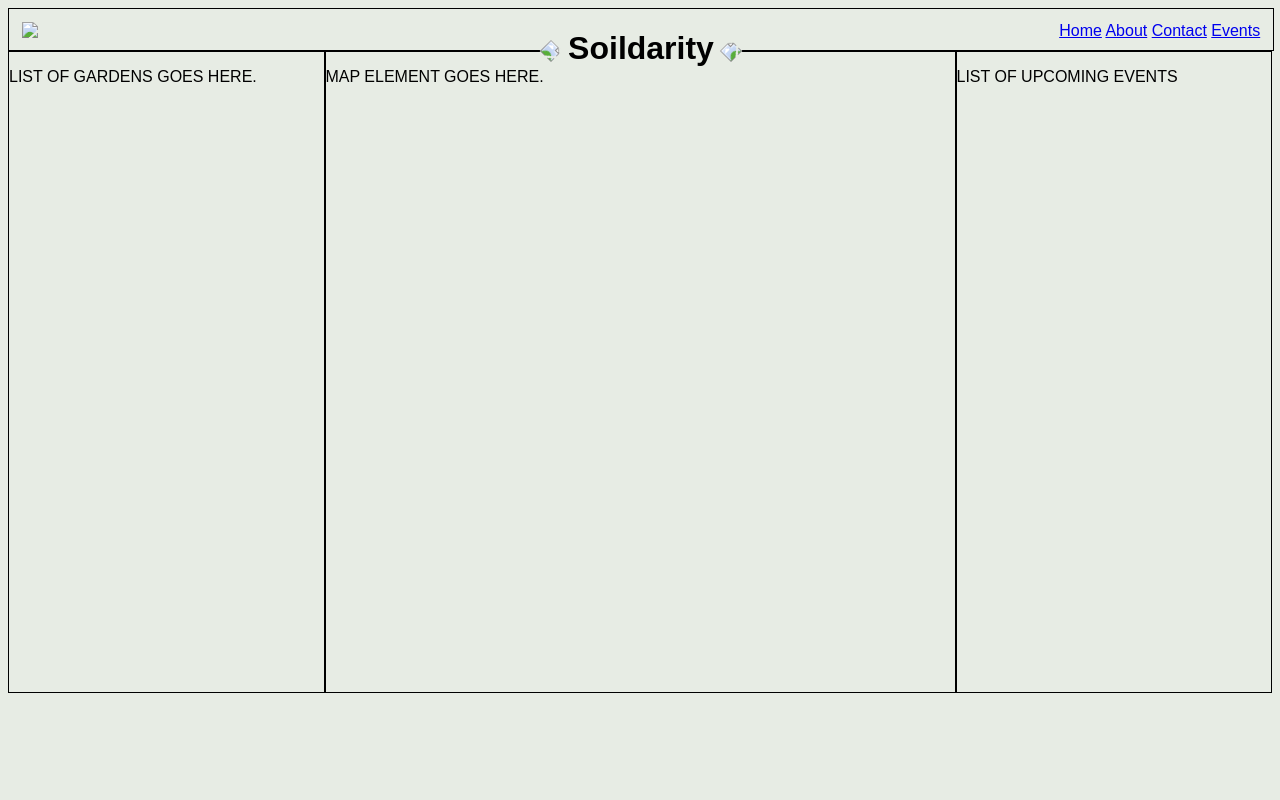
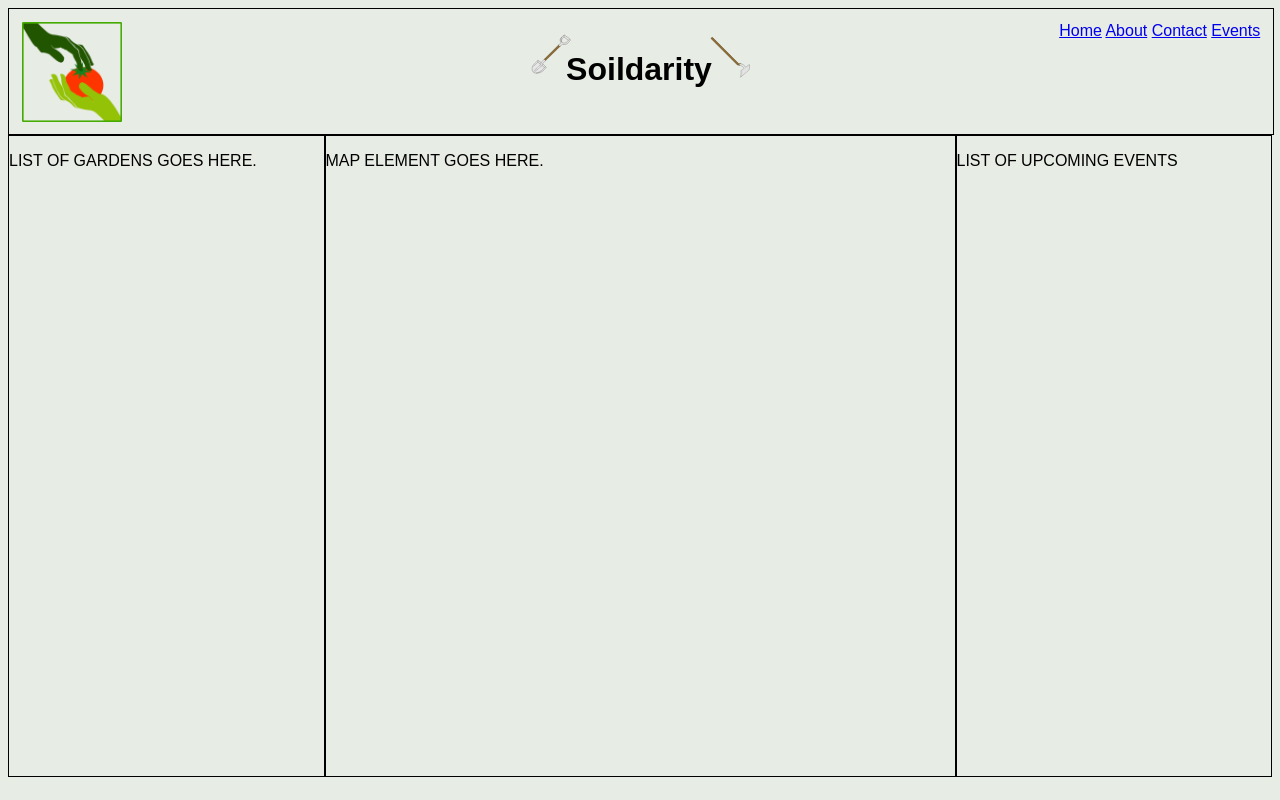
Before and after one commit to JE-FF/CapstoneProject, a plain HTML site: page index.html in a window 1280 px wide. Drawn offline with Linux system fonts and the light colour scheme.

Commit message:
Update index.html
roll back to pre-spa

```diff
--- a/index.html
+++ b/index.html
@@ -9,13 +9,13 @@
 </head>
 <body>
     <header>
-        <img id="logo" width="100px" height="auto" src="./soildarityLogo.png" />
+        <img id="logo" width="100px" height="auto" src="/assets/img/soildarityLogo.png" />
 
         <!-- header title with inline spade and shovel images -->
         <h1 class="headerTitle">
-            <img style="transform: rotate(45deg);" width="auto" height="50px" src="./spade.svg"/>
+            <img style="transform: rotate(45deg);" width="auto" height="50px" src="assets/img/spade.svg"/>
             Soildarity
-            <img style="transform: rotate(-45deg);" width="auto" height="50px" src="./hoe.svg"/>
+            <img style="transform: rotate(-45deg);" width="auto" height="50px" src="assets/img/hoe.svg"/>
         </h1>
 
         <nav>
```
